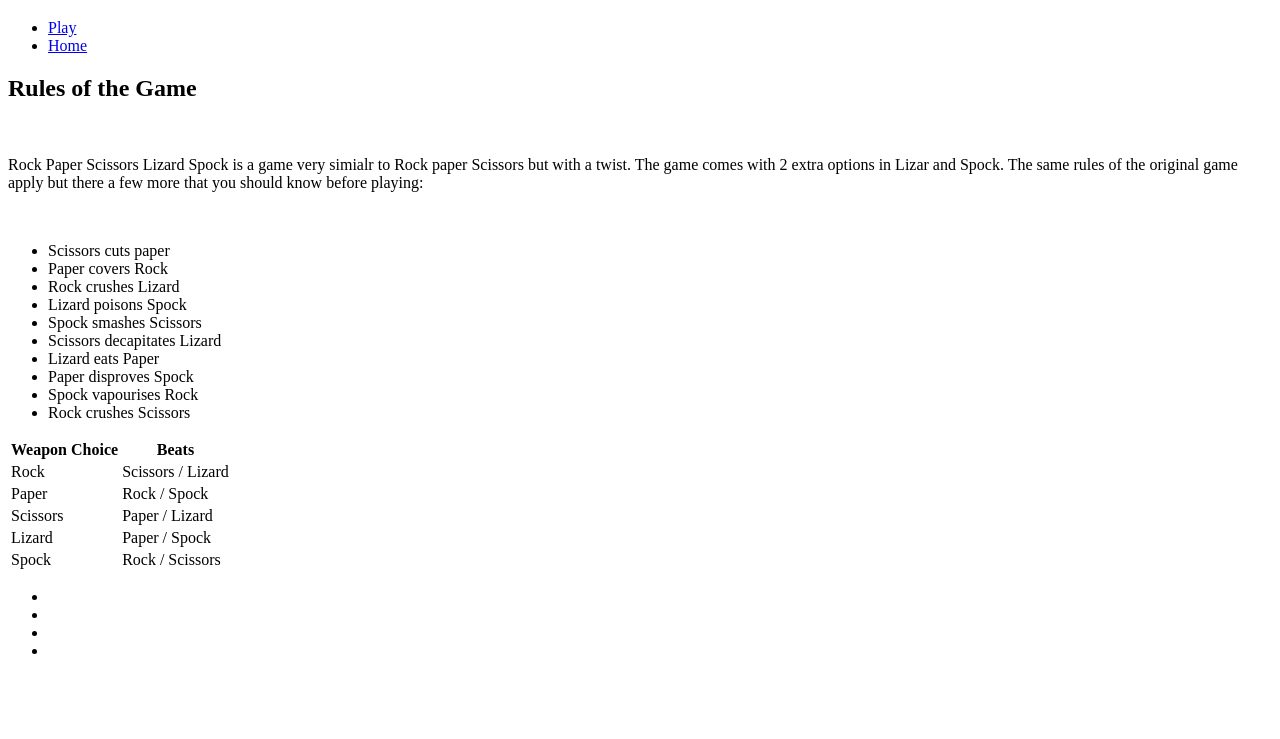
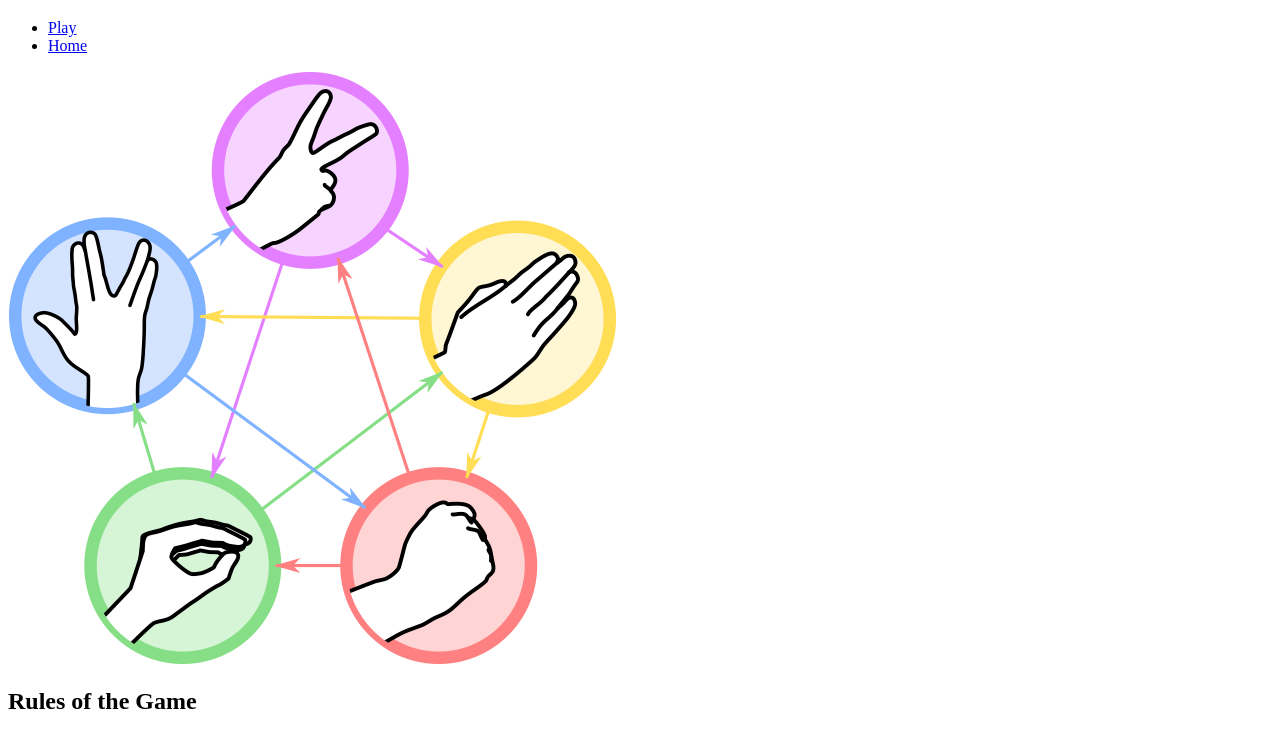
Before and after one commit to dandon1990/RPSLS, a plain HTML site: page index.html in a window 1280 px wide. Shown: the part 61-800 px from the top of the page. Drawn offline with Linux system fonts and the light colour scheme.

Commit message:
Add landing page image

```diff
--- a/index.html
+++ b/index.html
@@ -27,7 +27,9 @@
         </nav>
     </header>
     <section>
-        <div></div>
+        <div class="landing-image">
+            <img src="assets/images/pngkey.com-rock-paper-scissors-png-9261970.png" alt="Rock, Paper, Scissors, Lizard, Spock explanation image">
+        </div>
     </section>
     <section>
         <div id="rules">
@@ -54,7 +56,6 @@
         </div>
     </section>
     <section>
-        <div>
         <div>
             <table>
                 <tr>
@@ -83,8 +84,6 @@
                 </tr>
             </table>
         </div>
-
-        </div>
     </section>
     <footer>
         <ul>
```
Lines whose indentation alone changed are shown as unchanged.
